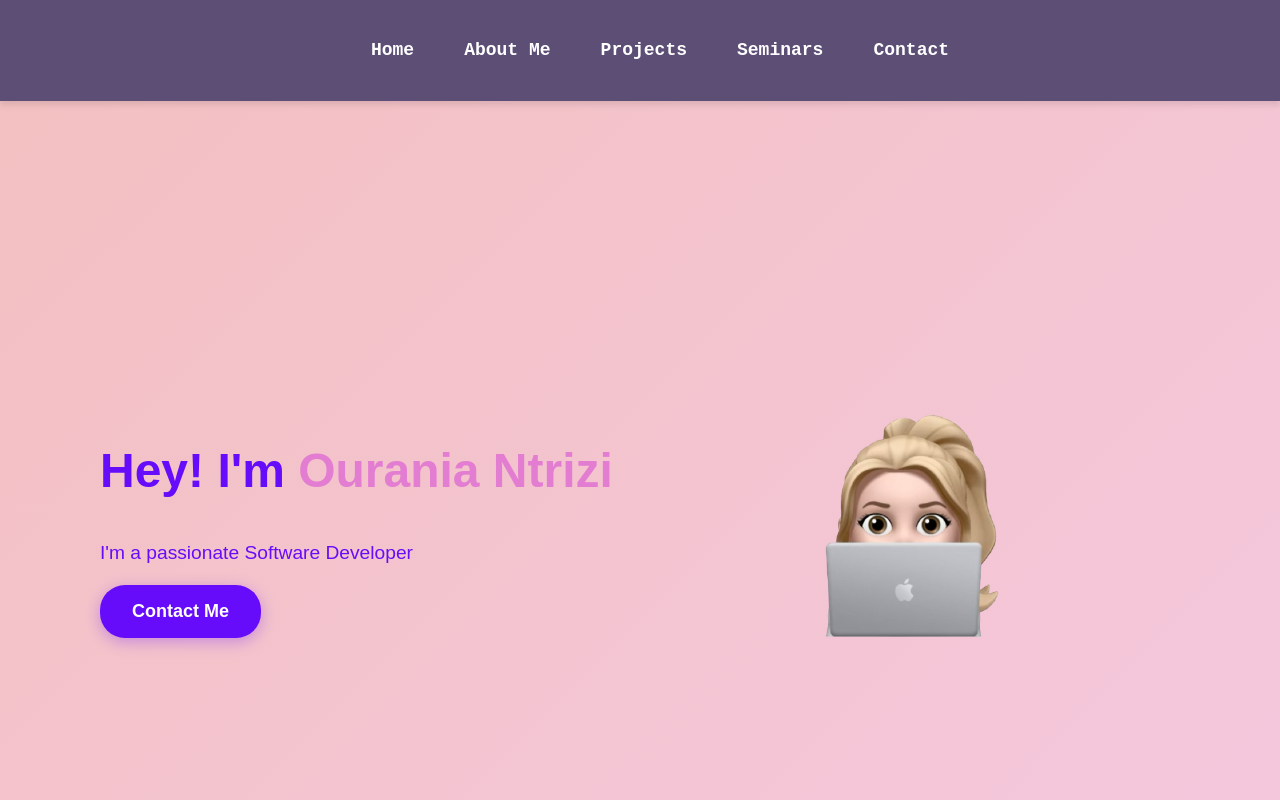
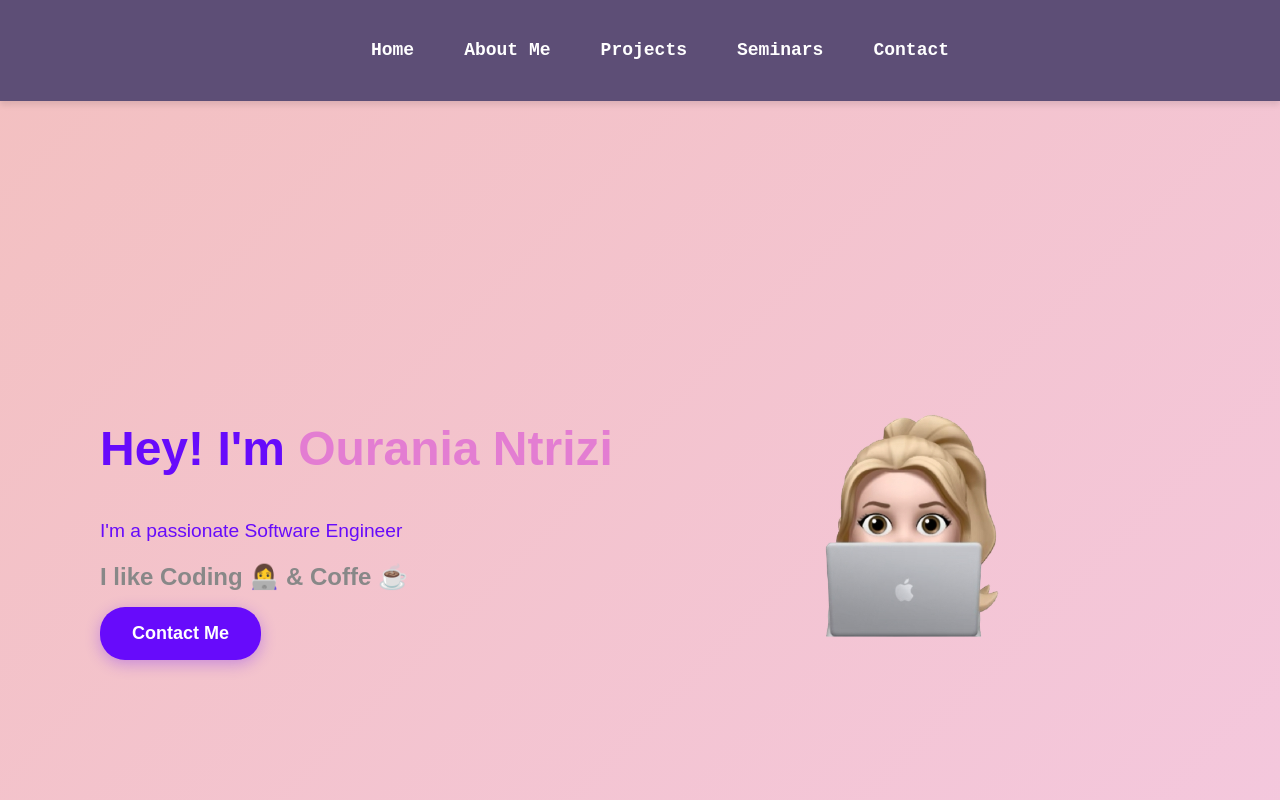
Before and after one commit to raniadrz/Portfolio, a React (Create React App) app: page / in a window 1280 px wide. Shown: the top 800 px of the page. Built offline with nearby package versions, Linux system fonts and the light colour scheme.

Commit message:
Update Home.jsx

```diff
--- a/src/Components/Home.jsx
+++ b/src/Components/Home.jsx
@@ -30,7 +30,9 @@ function Home() {
       <section id="home" className="home">
         <div className="home-content">
           <h1>Hey! I'm <span className="highlight">Ourania Ntrizi</span></h1>
-          <p className="subtitle">I'm a passionate Software Developer</p>
+          <p className="subtitle">I'm a passionate Software Engineer </p>
+          <h3 className="subtitle">I like Coding 👩‍💻 & Coffe ☕️  </h3>
+
           <button className="cta-button" onClick={handleContactClick}>Contact Me</button>
         </div>
         {/* Add your avatar image here */}
```
